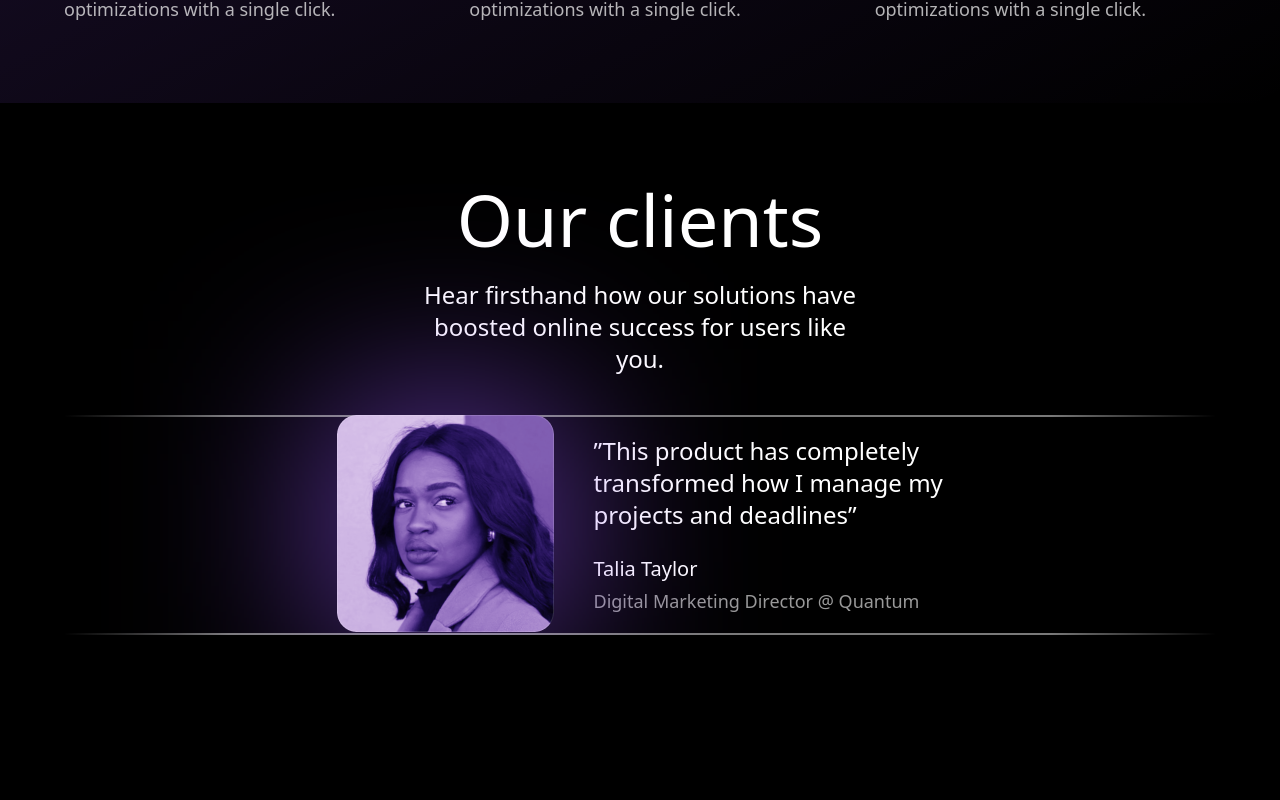
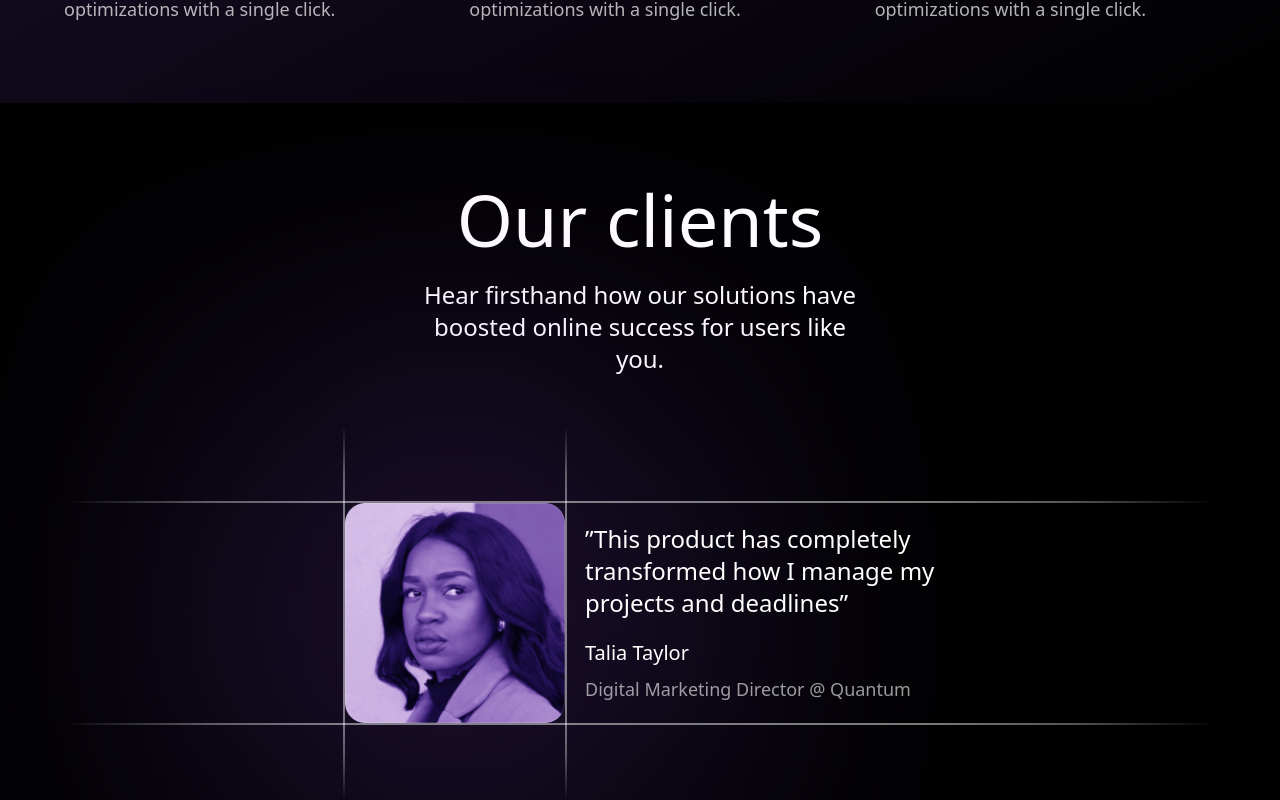
Before and after one commit to mayBeZoz/soft-wave-template, a Next.js app: page / in a window 1280 px wide. Shown: the part 3606-4406 px from the top of the page. Before the commit the page ends 4241 px from the top, so only its background shows below. Built offline with nearby package versions, Linux system fonts and the light colour scheme.

Commit message:
finishing the clients section

```diff
--- a/src/app/_components/Testimonials.tsx
+++ b/src/app/_components/Testimonials.tsx
@@ -3,9 +3,9 @@ import React from 'react'
 
 function Testimonials() {
     return (
-        <section>
+        <section className='my-10'>
             <div className="container mt-20">
-                <div className=" text-center mb-10">
+                <div className=" text-center mb-32">
                     <h3 className='text-7xl mx-auto mb-6'>Our clients</h3>
                     <p className='text-2xl mx-auto w-[450px] font-normal'>Hear firsthand how our solutions have boosted online success for users like you.</p>
                 </div>
@@ -17,24 +17,26 @@ function Testimonials() {
                         <div key={idx} className="container">
                             <div className=" flex justify-center relative">
 
-                                    <div className="h-[220px] flex w-fit">
-                                        <div className="md:static relative">
-                                            <div className="relative">
+                                    <div className="md:flex-row items-center flex-col flex w-fit">
+                                        <div className="md:static h-[220px] relative">
+                                            <div className="relative h-full aspect-square">
                                                 <img
                                                     src={test.imageURL}
-                                                    className='h-full relative z-10 aspect-square object-cover'
+                                                    className='h-full w-full relative z-10  object-cover'
                                                     alt="img"
                                                 />
-                                                <div className="absolute w-full top-0 left-0 aspect-square bg-dark-purple/80 blur-[100px]"/>
+                                                <span className="test_vertical_line left-[100%]"/>
+                                                <span className="test_vertical_line right-[100%]"/>
+                                                <div className="absolute w-full top-0 left-0 aspect-square bg-dark-purple blur-[170px]"/>
                                             </div>
-                                            <span className='horizontal_gradient_line absolute top-0 left-0' />
-                                            <span className='horizontal_gradient_line absolute bottom-0 left-0' />
+                                            <span className='test_horizontal_line top-[100%]' />
+                                            <span className='test_horizontal_line bottom-[100%]' />
                                         </div>
 
-                                        <div className="ml-10 h-full flex flex-col justify-between w-[350px] py-5">
-                                            <p className='text-2xl mb-5'>{test.description}</p>
-                                            <p className='text-xl'>{test.name}</p>
-                                            <p className='text-lg text-white/60'>{test.job}</p>
+                                        <div className="md:ml-5 mt-8 md:mt-0 h-full relative z-10 flex flex-col justify-between w-full text-center md:text-left md:w-[270px] lg:w-[350px] py-5">
+                                            <p className='md:text-xl text-2xl max-w-[400px] lg:text-2xl mb-5'>{test.description}</p>
+                                            <p className='text-xl mb-2 md:text-lg lg:text-xl'>{test.name}</p>
+                                            <p className='lg:text-lg text-white/60'>{test.job}</p>
                                         </div>
                                     </div>
 
--- a/src/globals.css
+++ b/src/globals.css
@@ -21,19 +21,34 @@ body {
 }
 
 /* from-[10%] block via-[50%] to-[90%] bg-gradient-to-r from-transparent via-white to-transparent */
-.horizontal_gradient_line {
+.test_horizontal_line {
     background-image: linear-gradient(to right,
         transparent,
+        #ffffff56,
         #ffffff79,
         #ffffff79,
         #ffffff79,
         #ffffff79,
         #ffffff79,
-        #ffffff79,
+        #ffffff56,
         transparent
     );
-    width: 100%;
-    display: block;
-    height: 2px;
+    @apply z-10 absolute block h-[2px] !w-[170%] md:!w-full left-1/2 -translate-x-1/2;
+}
+
+
+.test_vertical_line {
+    background-image: linear-gradient(to bottom,
+        transparent,
+        #ffffff56,
+        #ffffff79,
+        #ffffff79,
+        #ffffff79,
+        #ffffff79,
+        #ffffff79,
+        #ffffff56,
+        transparent
+    );
+    @apply z-10 absolute block w-[2px] !h-[170%] top-1/2 -translate-y-1/2;
 
 }
```
